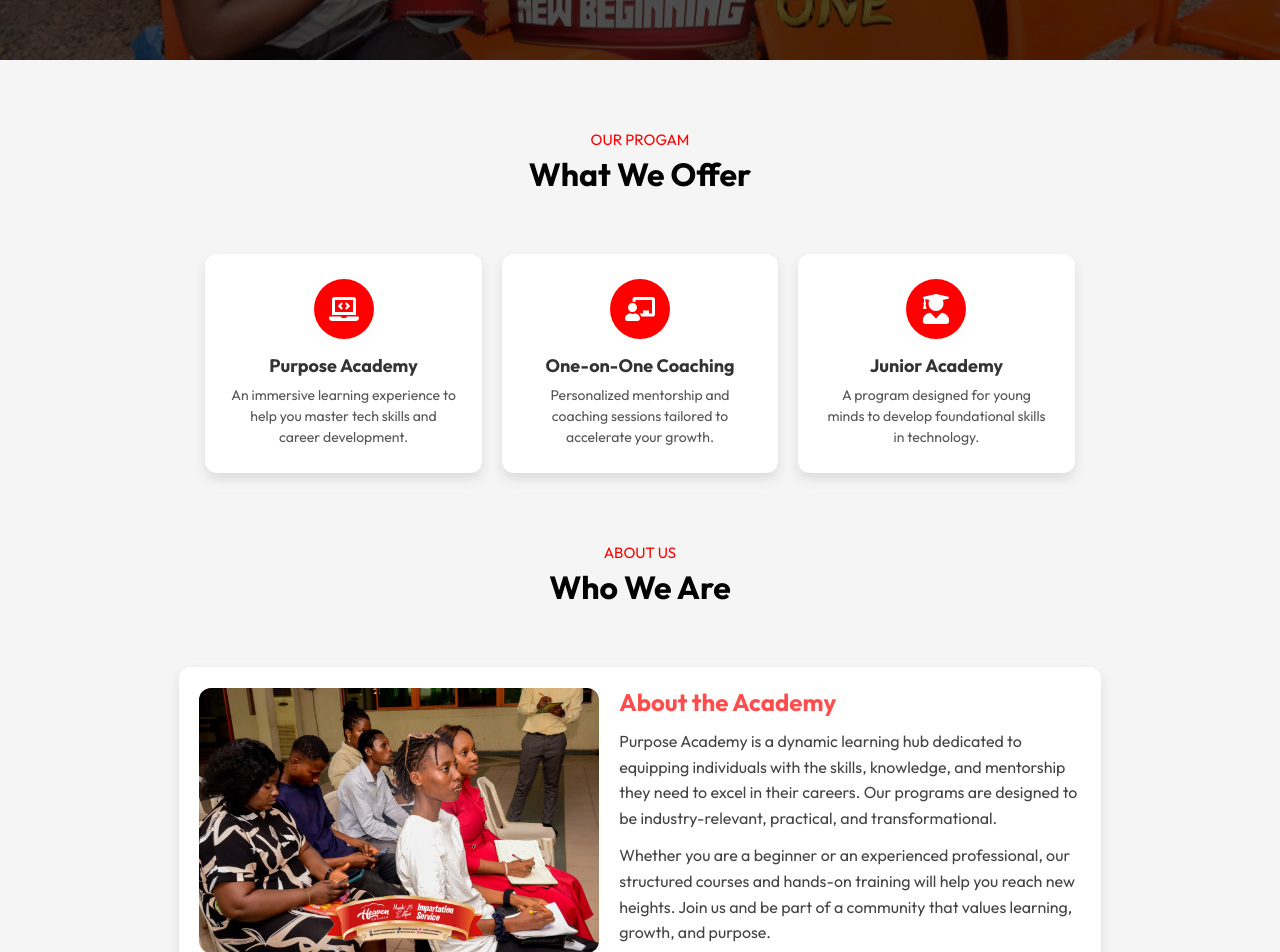
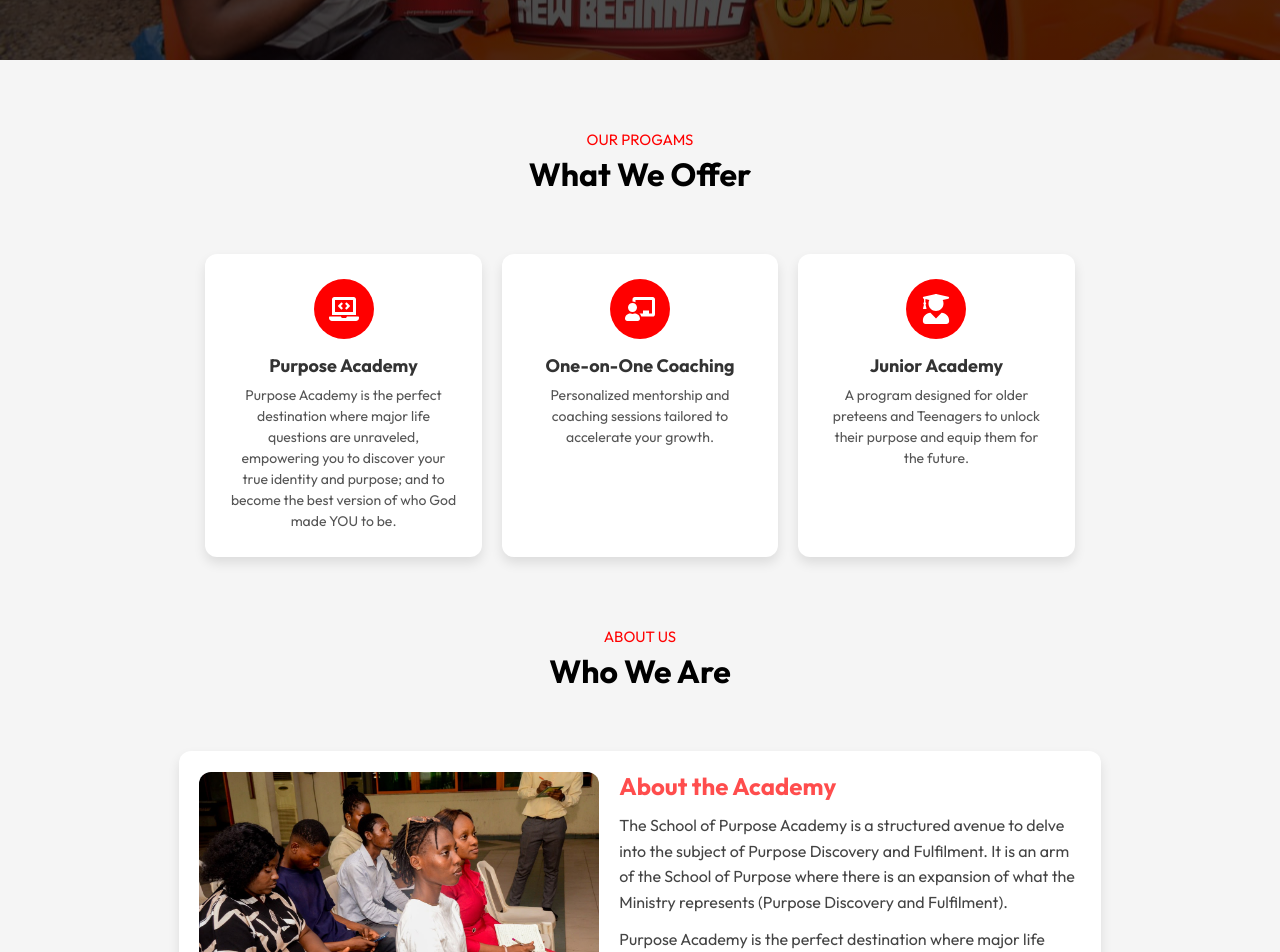
Before and after one commit to DuoDduo/Purpose-Academy, a React (Vite) app: page / in a window 1280 px wide. Shown: the part 740-1692 px from the top of the page. Built offline with nearby package versions, Linux system fonts and the light colour scheme.

Commit message:
Added custom  text

```diff
--- a/src/App.jsx
+++ b/src/App.jsx
@@ -18,7 +18,7 @@ const App = () => {
       <Navbar></Navbar>
       <Hero></Hero>
 
-      <Title subTitle="Our Progam" title="What We Offer"></Title>
+      <Title subTitle="Our Progams" title="What We Offer"></Title>
       <div className="container">
 
       <Programs></Programs>
@@ -27,9 +27,9 @@ const App = () => {
       <Visionnaire></Visionnaire>
 
       <About></About>
-      <Title subTitle="About Us" title="Who We Are"></Title>
+      <Title subTitle="Vision, Mission, Goals" title="Statement"></Title>
       <Mission></Mission>
-      <Title subTitle="Past cohorts" title="Flyer description"></Title>
+      <Title subTitle="Cohort Showcase" title="How Far We've Come"></Title>
       <Cohorts></Cohorts>
 
       <Title subTitle="TESTIMONIALS" title="What Student Says"></Title>
--- a/src/components/Footer/Foot.jsx
+++ b/src/components/Footer/Foot.jsx
@@ -3,12 +3,12 @@ import "./Foot.css"
 
 const Foot = () => {
   return (
-    <div className='foot'>
-       <p>@2025 Purpose Academy, ALl Right Reserved</p>
+    <div className='foo'>
+       {/* <p>@2025 Purpose Academy, ALl Right Reserved</p>
        <ul>
         <li>Terms of Services</li>
         <li>Privacy Policy</li>
-       </ul>
+       </ul> */}
     </div>
   )
 }
--- a/src/components/Footer/Footer.jsx
+++ b/src/components/Footer/Footer.jsx
@@ -22,8 +22,8 @@ const Footer = () => {
                         <h3>Quick Links</h3>
                         <ul>
                             <li><a href="#">Home</a></li>
-                            <li><a href="#">Courses</a></li>
-                            <li><a href="#">Blog</a></li>
+                            <li><a href="#">Program</a></li>
+                            <li><a href="#">About Us</a></li>
                             <li><a href="#">Contact</a></li>
                         </ul>
                     </div>
--- a/src/components/Programs/Programs.jsx
+++ b/src/components/Programs/Programs.jsx
@@ -6,7 +6,8 @@ const programsData = [
   {
     icon: <FaLaptopCode className="program-icon" />,
     title: "Purpose Academy",
-    description: "An immersive learning experience to help you master tech skills and career development."
+    description: "Purpose Academy is the perfect destination where major life questions are unraveled, empowering you to discover your true identity and purpose; and to become the best version of who God made YOU to be."
+
   },
   {
     icon: <FaChalkboardTeacher className="program-icon" />,
@@ -16,7 +17,7 @@ const programsData = [
   {
     icon: <FaUserGraduate className="program-icon" />,
     title: "Junior Academy",
-    description: "A program designed for young minds to develop foundational skills in technology."
+    description: "A program designed for older preteens and Teenagers to unlock their purpose and equip them for the future."
   }
 ];
 
--- a/src/components/Testimonials/Testimonials.jsx
+++ b/src/components/Testimonials/Testimonials.jsx
@@ -4,7 +4,7 @@ import next_icon from "../../assets/next-icon.png"
 import back_icon from"../../assets/back-icon.png"
 import user_1 from "../../assets/user-1.png"
 import user_2 from "../../assets/user-2.png"
-import user_3 from "../../assets/user-3.png"
+import user_3 from "../../assets/bthadd.png"
 import user_4 from "../../assets/user-4.png"
 
 const Testimonials = () => {
@@ -34,11 +34,12 @@ const Testimonials = () => {
                     <div className="user-info">
                         <img src={user_1} alt="" />
                         <div>
-                            <h3>William Jackson</h3>
-                            <span>Edusity, USA</span>
+                            <h3>Folashade Steve-Bodunde</h3>
+                            <span>Lagos Nigeria</span>
                         </div>
                     </div>
-                    <p>Attending the purpose academy is my greatest achievement so far</p>
+                    <p>The teachings from the Pre-Purpose Academy have helped me to better understand my purpose. I learnt to set goals and work with timelines and this has made me more effective.
+                    During the evangelism exercises, I was able to effectively use the gifts of the Spirit as taught by Pastor (Mrs.) Funmilola Omobowoje. Additionally, my grammatical constructions have improved and I have also gained clarity on my mission and the people I am sent to.</p>
                 </div>
             </li>
             <li>
@@ -46,11 +47,11 @@ const Testimonials = () => {
                     <div className="user-info">
                         <img src={user_2} alt="" />
                         <div>
-                            <h3>William Jackson</h3>
-                            <span>Edusity, USA</span>
+                            <h3>Blessing Thaddeaus</h3>
+                            <span>Lagos, Nigeria</span>
                         </div>
                     </div>
-                    <p>Attending the purpose academy is my greatest achievement so far</p>
+                    <p>I am grateful to God for clarity I have received while engaging the materials in the Purpose Academy. I used to have a problem with goal-setting. By reason of the academy, I have seen an obvious improvement on this. I am now able to set and meet up with my goals. I was recommended for a job and it required me to complete a task in a limited time. By applying what I learnt in the academy, I was able to compete the task and I got the job.</p>
                 </div>
             </li>
             <li>
@@ -58,11 +59,11 @@ const Testimonials = () => {
                     <div className="user-info">
                         <img src={user_3} alt="" />
                         <div>
-                            <h3>William Jackson</h3>
-                            <span>Edusity, USA</span>
+                            <h3>Rachael Ogunfodunrin</h3>
+                            <span>Ogun, Nigeria</span>
                         </div>
                     </div>
-                    <p>Attending the purpose academy is my greatest achievement so far</p>
+                    <p>We learnt about dispensing the gifts of the Spirit in the Purpose Academy. While on an errand for my mom one day, I met a lady and the Holy Spirit instructed me to speak to her. I did and after the conversation, I prayed for her. She got home and discovered that a pain in her left hand had been healed. She came out to search for me but did not find me until after some days where she met me in the area and told what had happened.</p>
                 </div>
             </li>
             <li>
@@ -70,11 +71,12 @@ const Testimonials = () => {
                     <div className="user-info">
                         <img src={user_4} alt="" />
                         <div>
-                            <h3>William Jackson</h3>
-                            <span>Edusity, USA</span>
+                            <h3>Victoria Odeleye</h3>
+                            <span>Ibadan, Nigeria</span>
                         </div>
                     </div>
-                    <p>Attending the purpose academy is my greatest achievement so far</p>
+                    <p>During one of the Activation Nights in the Pre-Purpose Academy, I had an encounter where I felt the presence of God so strongly. I received prophetic words during that encounter. Glory to Jesus.
+                    The teachings of the Pre-Purpose Academy have brought so much clarity to me in discovering my purpose. The assignments and resources have also pushed me to put in more effort in fulfilling my purpose. I am grateful to God in the life of Pastor Mrs. Funmilola Omobowoje (FLO)..</p>
                 </div>
             </li>
             </ul>
--- a/src/components/Vissionaire/Visionnaire.jsx
+++ b/src/components/Vissionaire/Visionnaire.jsx
@@ -42,14 +42,13 @@ const Visionnaire = () => {
         <div className="about-content">
           <h2>About the Academy</h2>
           <p>
-            Purpose Academy is a dynamic learning hub dedicated to equipping individuals
-            with the skills, knowledge, and mentorship they need to excel in their careers.
-            Our programs are designed to be industry-relevant, practical, and transformational.
+          The School of Purpose Academy is a structured  avenue to delve into the subject of Purpose Discovery and Fulfilment.
+          It is an arm of the School of Purpose where there is an expansion of what the Ministry represents (Purpose Discovery and Fulfilment).
+
           </p>
           <p>
-            Whether you are a beginner or an experienced professional, our structured courses
-            and hands-on training will help you reach new heights. Join us and be part of a
-            community that values learning, growth, and purpose.
+          Purpose Academy is the perfect destination where major life questions are unraveled, empowering you to discover your true identity and purpose; and to become the best version of who God made YOU to be.
+
           </p>
         </div>
       </div>
```
Also changed, not shown: src/assets/bthadd.png (added), src/assets/vgd.png (added).
